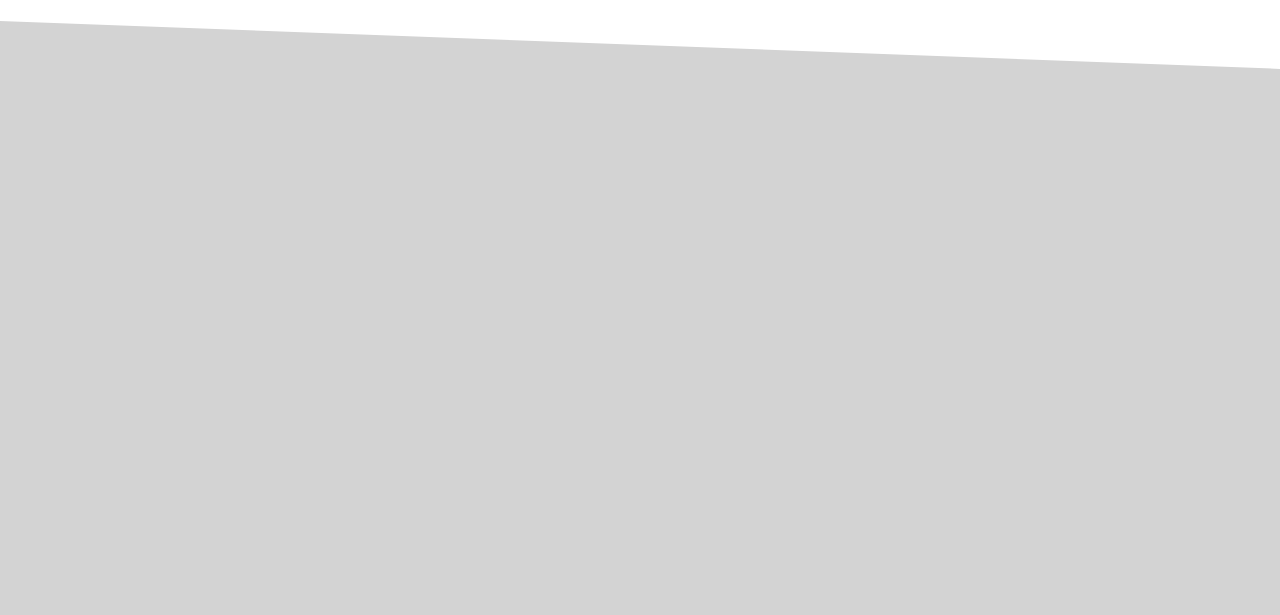
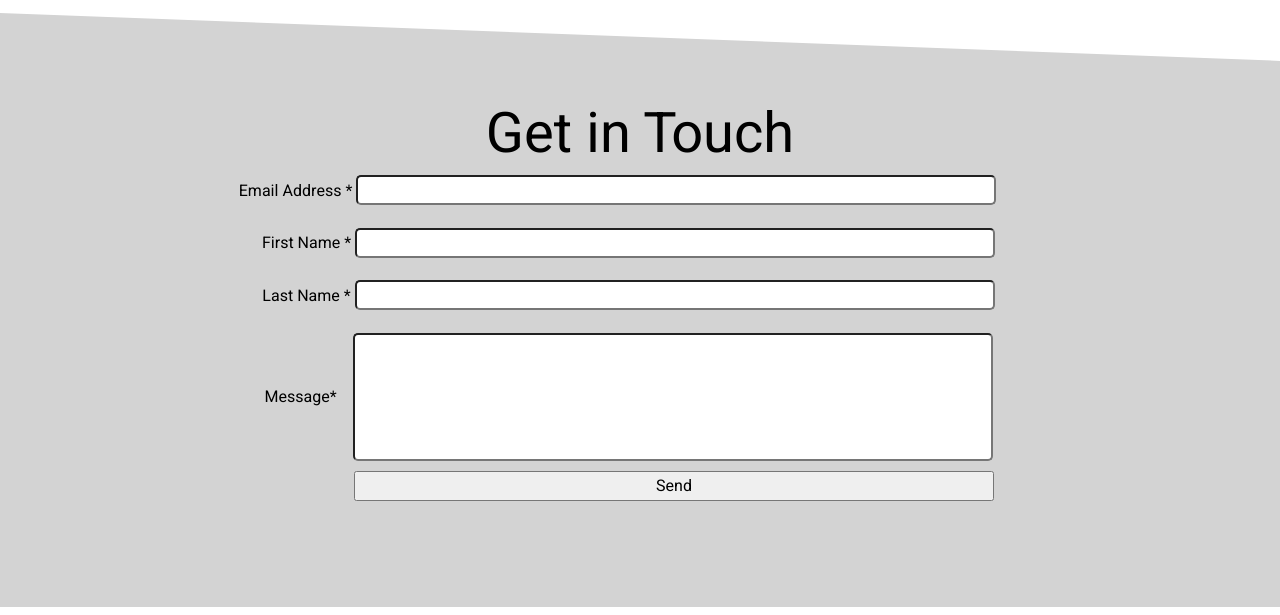
Before and after one commit to adamrichardturner/adamrichardturner.github.io, a plain HTML site: page index.html in a window 1280 px wide. Shown: the part 1635-2250 px from the top of the page. Drawn offline with nearby package versions, Linux system fonts and the light colour scheme.

Commit message:
mailchimp form

```diff
--- a/css/style.css
+++ b/css/style.css
@@ -22,7 +22,7 @@ header img {
 
 header h1 {
   padding-top: 10px;
-  font-size: 8vmin;
+  font-size: 7vmin;
   animation-name: moveInLeft;
   animation-duration: 1s;
   animation-timing-function: ease-out;
@@ -139,7 +139,7 @@ header h3 {
 
 .projects h1 {
   padding-top: 40px;
-  font-size: 8vmin;
+  font-size: 7vmin;
   animation-name: moveInLeft;
   animation-duration: 1s;
   animation-timing-function: ease-out;
@@ -179,6 +179,45 @@ header h3 {
   height: 75vh;
   width: 100%;
   background-color: #D3D3D3;
+}
+
+.contact h1 {
+  padding-top: 100px;
+  font-size: 7vmin;
+}
+
+input[type="email"] {
+  margin: 12.5px 45px 10px 0px;
+  width: 50%;
+  border-radius: 5px;
+  transition: border 0.125s;
+}
+
+input[type="email"]:focus {
+  border: 2px solid black;
+}
+
+input[type="text"] {
+  margin: 12.5px 23px 10px 0px;
+  width: 50%;
+  border-radius: 5px;
+  transition: border 0.125s;
+}
+
+input[type="text"]:focus {
+  border: 2px solid black;
+}
+
+input[type="submit"], button {
+  margin-left: 68px;
+  width: 50%;
+}
+
+input[type="submit"]:hover {}
+
+#mce-MMERGE3 {
+  padding: 50px;
+  margin-left: 12px;
 }
 
 /* Media Queries */
@@ -225,6 +264,11 @@ header h3 {
     padding-top: 100px;
     font-size: 6vmin;
   }
+
+  .contact h1 {
+    padding-top: 200px;
+    font-size: 6vmin;
+  }
 }
 
 @media only screen and (max-width: 660px) {
--- a/index.html
+++ b/index.html
@@ -100,7 +100,40 @@
   </section>
   <!-- Contact Section -->
   <section class="contact">
-
+    <h1>Get in Touch</h1>
+    <div id="mc_embed_signup">
+      <form action="https://hotmail.us20.list-manage.com/subscribe/post?u=ed5e9026e86c4e59f741198fa&amp;id=1e6aa24fa2" method="post" id="mc-embedded-subscribe-form" name="mc-embedded-subscribe-form" class="validate" target="_blank" novalidate>
+        <div id="mc_embed_signup_scroll">
+          <div class="mc-field-group">
+            <label for="mce-EMAIL">Email Address <span class="asterisk">*</span>
+            </label>
+            <input type="email" value="" name="EMAIL" class="required email" id="mce-EMAIL">
+          </div>
+          <div class="mc-field-group">
+            <label for="mce-FNAME">First Name <span class="asterisk">*</span>
+            </label>
+            <input type="text" value="" name="FNAME" class="required" id="mce-FNAME">
+          </div>
+          <div class="mc-field-group">
+            <label for="mce-LNAME">Last Name <span class="asterisk">*</span>
+            </label>
+            <input type="text" value="" name="LNAME" class="required" id="mce-LNAME">
+          </div>
+          <div class="mc-field-group">
+            <label for="mce-MMERGE3">Message<span class="asterisk">* </span>
+            </label>
+            <input type="text" value="" name="MMERGE3" class="required" id="mce-MMERGE3">
+          </div>
+          <div id="mce-responses" class="clear">
+            <div class="response" id="mce-error-response" style="display:none"></div>
+            <div class="response" id="mce-success-response" style="display:none"></div>
+          </div> <!-- real people should not fill this in and expect good things - do not remove this or risk form bot signups-->
+          <div style="position: absolute; left: -5000px;" aria-hidden="true"><input type="text" name="b_ed5e9026e86c4e59f741198fa_1e6aa24fa2" tabindex="-1" value=""></div>
+          <div class="clear"><input type="submit" value="Send" name="subscribe" id="mc-embedded-subscribe" class="button"></div>
+        </div>
+      </form>
+    </div>
+    <!--End mc_embed_signup-->
   </section>
 
   <script src="https://cdnjs.cloudflare.com/ajax/libs/jquery/3.3.1/jquery.min.js"></script>
```
